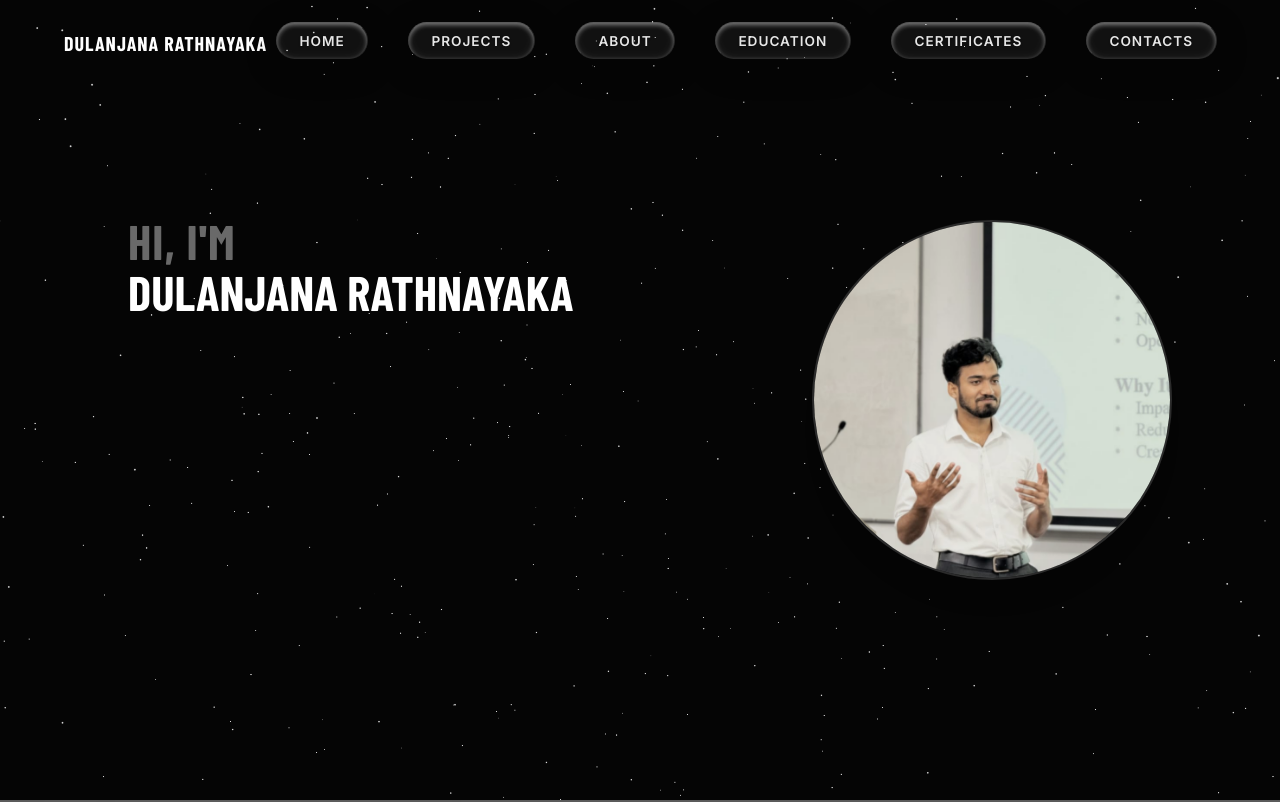
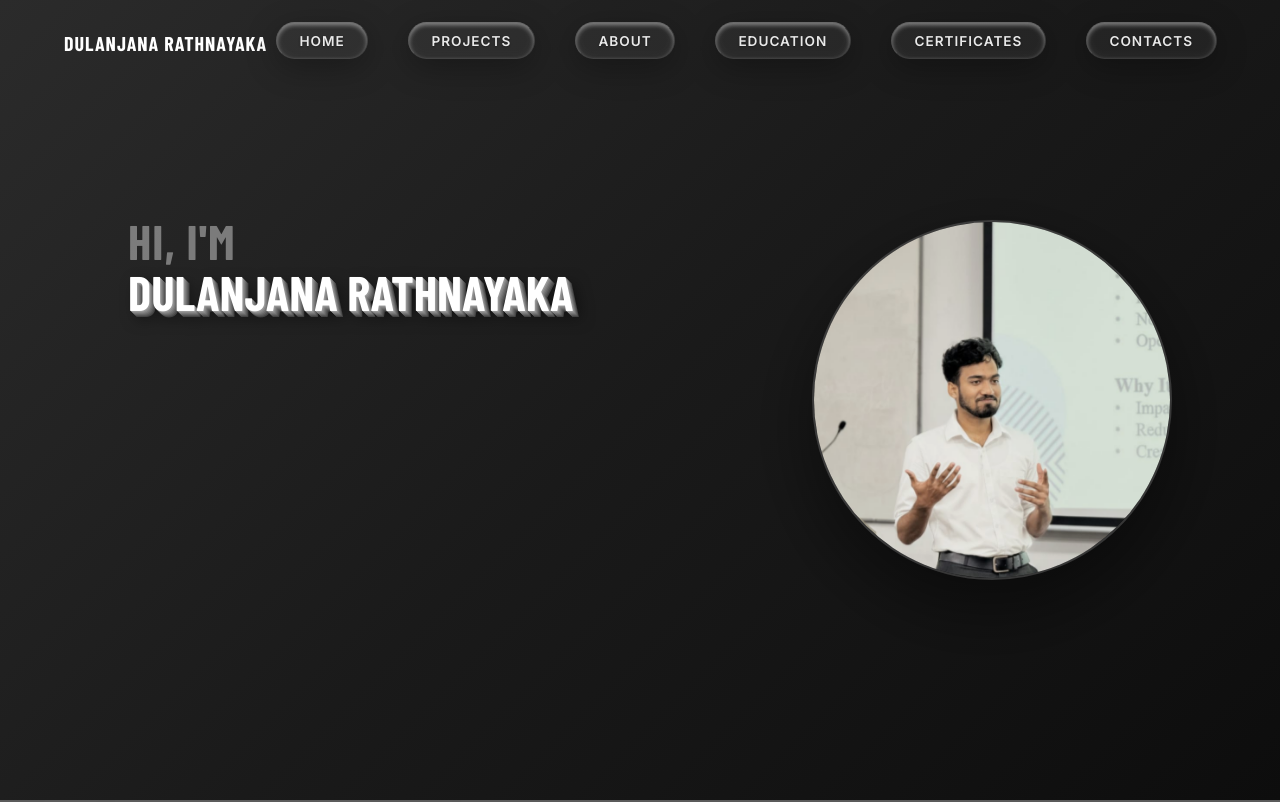
Before and after one commit to dulanjanarmd/Dulanjana-Rathnayaka, a React (Vite) app: page / in a window 1280 px wide. Shown: the top 802 px of the page. Built offline with nearby package versions, Linux system fonts and the light colour scheme; a web font is replaced by a local one.

Commit message:
feat: add Background3D and Footer components with corresponding CSS styles

```diff
--- a/src/Components/Background3D.jsx
+++ b/src/Components/Background3D.jsx
@@ -1,15 +1,19 @@
 import React from 'react';
-import { Canvas } from '@react-three/fiber';
-import { Stars } from '@react-three/drei';
 
 const Background3D = () => {
   return (
-    <div style={{ position: 'fixed', top: 0, left: 0, width: '100vw', height: '100vh', zIndex: -99, pointerEvents: 'none', background: '#050505' }}>
-      <Canvas camera={{ position: [0, 0, 10], fov: 45 }} dpr={[1, 2]}>
-        <ambientLight intensity={0.4} />
-        <Stars radius={100} depth={50} count={6000} factor={4} saturation={0} fade speed={0.5} />
-      </Canvas>
-    </div>
+    <div
+      style={{
+        position: 'fixed',
+        top: 0,
+        left: 0,
+        width: '100vw',
+        height: '100vh',
+        zIndex: -99,
+        pointerEvents: 'none',
+        background: 'linear-gradient(135deg, #2b2b2b 0%, #1a1a1a 50%, #0d0d0d 100%)'
+      }}
+    />
   );
 };
 
--- a/src/Components/Footer.jsx
+++ b/src/Components/Footer.jsx
@@ -2,13 +2,11 @@ import React, { useEffect } from "react";
 import PropTypes from "prop-types";
 import gitHubIcon from "../images/socials/github.svg";
 import linkedInIcon from "../images/socials/linkedin.svg";
-import instagramIcon from "../images/socials/instagram.svg";
-import facebookIcon from "../images/socials/facebook.svg";
 import redditIcon from "../images/socials/reddit.svg";
 import mediumIcon from "../images/socials/medium.svg";
 import xIcon from "../images/socials/x.svg";
 
-const Footer = ({ name, email, gitHub, linkedIn, instagram, facebook, reddit, medium }) => {
+const Footer = ({ name, email, gitHub, linkedIn, reddit, medium }) => {
   useEffect(() => {
     const observer = new IntersectionObserver(
       entries => entries.forEach(e => {
@@ -35,39 +33,31 @@ const Footer = ({ name, email, gitHub, linkedIn, instagram, facebook, reddit, me
     </div>
 
     <div className="clean-contact-grid">
-      {/* LEFT — CTA */}
+      {/* CTA & Socials */}
       <div className="clean-contact-cta reveal-left">
         <div className="cc-label">GET IN TOUCH</div>
         <h3 className="cc-title">Have an idea?<br/>Let's build it.</h3>
-        <p className="cc-desc">
+        <p className="cc-desc" style={{ margin: '0 auto 3rem' }}>
           Open to consulting, collaborations, and interesting conversations about tech, business analysis, and product.
         </p>
-        <a href={`mailto:${email}`} className="hero-btn" style={{ display: 'inline-flex', alignItems: 'center', gap: '0.8rem', padding: '0.8rem 1.5rem', width: 'fit-content' }}>
+        <div style={{ display: 'flex', flexDirection: 'column', alignItems: 'center', gap: '3rem' }}>
+          <a href={`mailto:${email}`} className="hero-btn" style={{ display: 'inline-flex', alignItems: 'center', gap: '0.8rem', padding: '0.8rem 1.5rem', width: 'fit-content', textTransform: 'lowercase' }}>
             {email} <span className="arrow">→</span>
           </a>
-      </div>
 
-      {/* RIGHT — Socials */}
-      <div className="clean-contact-socials reveal-right">
-        <div className="cc-label">CONNECT WITH ME</div>
-        <div className="cc-social-list">
+          <div style={{ display: 'flex', flexDirection: 'column', alignItems: 'center', gap: '1.5rem' }}>
+            <div className="cc-label" style={{ marginBottom: 0 }}>CONNECT WITH ME</div>
+            <div className="cc-inline-socials" style={{ display: 'flex', gap: '1.5rem', alignItems: 'center' }}>
               {[
                 { name: "LinkedIn",  icon: linkedInIcon,  href: `https://www.linkedin.com/in/${linkedIn}` },
                 { name: "GitHub",    icon: gitHubIcon,    href: `https://github.com/${gitHub}` },
-            { name: "X",         icon: xIcon,         href: `https://x.com/${gitHub}` },
-            { name: "Facebook",  icon: facebookIcon,  href: `https://www.facebook.com/${facebook}` },
-            { name: "Instagram", icon: instagramIcon, href: `https://www.instagram.com/${instagram}` },
-            { name: "Reddit",    icon: redditIcon,    href: `https://www.reddit.com/user/${reddit}` },
-            { name: "Medium",    icon: mediumIcon,    href: `https://medium.com/@${medium}` },
-          ].map((s, i) => (
-            <a key={s.name} href={s.href} target="_blank" rel="noopener noreferrer" className="cc-social-item">
-              <div className="cc-social-left">
-                <img src={s.icon} alt={s.name} />
-                <span>{s.name}</span>
-              </div>
-              <span className="cc-social-arrow">→</span>
+              ].map((s) => (
+                <a key={s.name} href={s.href} target="_blank" rel="noopener noreferrer" className="inline-social-item" title={s.name}>
+                  <img src={s.icon} alt={s.name} style={{ width: '28px', height: '28px', opacity: '0.8', transition: 'opacity 0.3s ease' }} />
                 </a>
               ))}
+            </div>
+          </div>
         </div>
       </div>
     </div>
@@ -89,8 +79,6 @@ Footer.propTypes = {
   email: PropTypes.string,
   gitHub: PropTypes.string,
   linkedIn: PropTypes.string,
-  instagram: PropTypes.string,
-  facebook: PropTypes.string,
   reddit: PropTypes.string,
   medium: PropTypes.string,
 };
--- a/src/styles.css
+++ b/src/styles.css
@@ -228,6 +228,15 @@ body {
 
 .name-full {
   letter-spacing: 0px;
+  color: #ffffff;
+  text-shadow:
+    1px 1px 0 #999,
+    2px 2px 0 #888,
+    3px 3px 0 #777,
+    4px 4px 0 #666,
+    5px 5px 0 #555,
+    6px 6px 0 #444,
+    7px 7px 15px rgba(0, 0, 0, 0.6);
 }
 
 .name-line-2 {
@@ -1646,11 +1655,12 @@ body {
 }
 
 .clean-contact-grid {
-  display: grid;
-  grid-template-columns: 1fr 1fr;
-  gap: 4rem;
-  max-width: 1200px;
+  display: flex;
+  flex-direction: column;
+  align-items: center;
+  max-width: 800px;
   margin: 0 auto 5rem;
+  text-align: center;
 }
 
 .clean-contact-cta {
```
Lines whose indentation alone changed are shown as unchanged.
